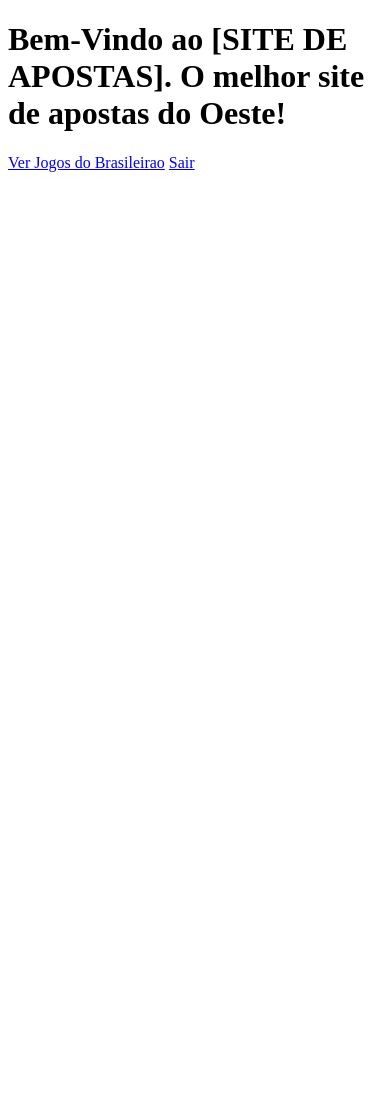
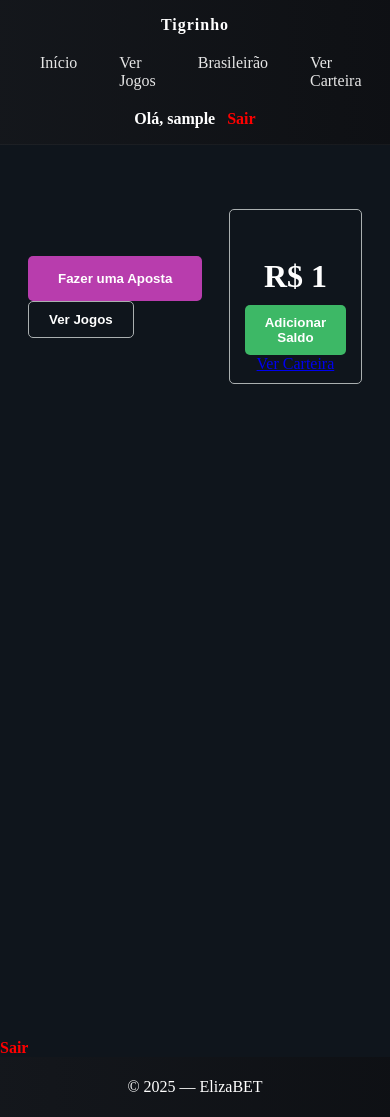
Before and after one commit to yKaike777/projeto-tigrinho, a PHP site: page / in a window 390 px wide. Before the commit the page ends 172 px from the top, so only its background shows below. Run offline with PHP 8.4, Linux system fonts and the light colour scheme; the visitor is signed in with stand-in values (Sample User, id 1).

Commit message:
Feat: Saldo

```diff
--- a/auth/login.php
+++ b/auth/login.php
@@ -18,6 +18,7 @@
         if (password_verify($password, $user['password'])) {
             $_SESSION['user_id'] = $user['id'];
             $_SESSION['username'] = $user['username'];
+            $_SESSION['balance'] = $user['balance'];
 
             header("location: ../index.php");
             exit();
--- /dev/null
+++ b/footer.php
@@ -0,0 +1,6 @@
+<footer>
+    <p>&copy; <?php echo date('Y'); ?> — ElizaBET</p>
+</footer>
+
+</body>
+</html>
--- /dev/null
+++ b/header.php
@@ -0,0 +1,27 @@
+<!DOCTYPE html>
+<html lang="pt-br">
+<head>
+    <meta charset="UTF-8">
+    <meta name="viewport" content="width=device-width, initial-scale=1.0">
+    <link rel="stylesheet" href="src/css/style.css">
+    <link rel="stylesheet" href="src/css/<?php echo $css?>.css">
+    <link rel="stylesheet" href="src/css/header.css">
+    <link rel="stylesheet" href="src/css/footer.css">
+    <title><?php echo $title?></title>
+</head>
+<body>
+    <header class="site-header">
+        <div class="logo">Tigrinho</div>
+
+        <nav class="nav">
+            <a href="index.php">Início</a>
+            <a href="brasileirao.php">Ver Jogos</a>
+            <a href="brasileirao.php">Brasileirão</a>
+            <a href="carteira.php">Ver Carteira</a>
+        </nav>
+
+        <div class="user-area">
+            <span class="greeting">Olá, <?php echo isset($_SESSION['username']) ? htmlspecialchars($_SESSION['username']) : 'Usuário'; ?></span>
+            <a href="auth/logout.php" class="link-sair">Sair</a>
+        </div>
+    </header>
--- a/index.php
+++ b/index.php
@@ -5,18 +5,26 @@
         header("Location: login.html");
         exit();
     }
+
+    $title = "Home";
+    $css = "index";
+    include 'header.php';
 ?>
 
-<!DOCTYPE html>
-<html lang="pt-br">
-<head>
-    <meta charset="UTF-8">
-    <meta name="viewport" content="width=device-width, initial-scale=1.0">
-    <title>Home - Tigrinho</title>
-</head>
-<body>
-    <h1>Bem-Vindo ao [SITE DE APOSTAS]. O melhor site de apostas do Oeste!</h1>
-    <a href="brasileirao.php">Ver Jogos do Brasileirao</a>
-    <a href="auth/logout.php">Sair</a>
-</body>
-</html>
+    <main>
+        <div id="banner">
+            <div id="button-container">
+                <button onclick="window.location.href='brasileirao.php'" class="primary-btn">Fazer uma Aposta</button>
+                <button onclick="window.location.href='brasileirao.php'" class="secondary-btn">Ver Jogos</button>
+            </div>
+
+            <div id="ver-carteira">
+                <span id="saldo">R$ <?php echo $_SESSION['balance']?></span>
+                <button class="add-btn">Adicionar Saldo</button>
+                <a href="carteira.php">Ver Carteira</a>
+            </div>
+        </div>
+    </main>
+
+    <a href="auth/logout.php" class="link-sair">Sair</a>
+    <?php include 'footer.php'?>
--- /dev/null
+++ b/src/css/footer.css
@@ -0,0 +1,7 @@
+footer{
+    background: linear-gradient(90deg, rgba(20,23,28,0.95), rgba(14,16,20,0.95));
+    display: flex;
+    justify-content: center;
+    align-items: center;
+    height: 60px;
+}
--- /dev/null
+++ b/src/css/header.css
@@ -0,0 +1,54 @@
+.site-header{
+    display: flex;
+    align-items: center;
+    justify-content: space-between;
+    padding: 16px 28px;
+    background: linear-gradient(90deg, rgba(20,23,28,0.95), rgba(14,16,20,0.95));
+    border-bottom: 1px solid rgba(255,255,255,0.04);
+    margin-bottom: 50px;
+}
+
+.site-header .logo{
+    font-weight: 700;
+    color: #fff;
+    letter-spacing: 1px;
+}
+
+.site-header .nav{
+    display: flex;
+    gap: 18px;
+}
+
+.site-header .nav a{
+    color: #e6e6e6;
+    text-decoration: none;
+    padding: 8px 12px;
+    border-radius: 6px;
+    transition: background-color 120ms ease, transform 120ms ease;
+}
+.site-header .nav a:hover{
+    background-color: rgba(255,255,255,0.04);
+    transform: translateY(-3px);
+}
+
+.site-header .user-area{
+    display: flex;
+    align-items: center;
+    gap: 12px;
+}
+
+.site-header .greeting{
+    color: #fff;
+    font-weight: 600;
+}
+
+.site-header .logout{
+    color: #fff;
+    background: rgba(184,61,173,1);
+    padding: 8px 12px;
+    border-radius: 6px;
+    text-decoration: none;
+}
+.site-header .logout:hover{
+    background: rgb(116,35,109);
+}
--- /dev/null
+++ b/src/css/index.css
@@ -0,0 +1,85 @@
+#ver-carteira{
+
+    height: 175px;
+    width: 175px;
+
+    border: 1px solid #aaafb0;
+    border-radius: 5px;
+    padding: 10px 15px;
+
+    display: flex;
+    flex-direction: column;
+    justify-content: end;
+    align-items: center;
+}
+
+#saldo{
+    font-size: 32px;
+    font-weight: bold;
+    margin-bottom: 10px;
+}
+
+.add-btn{
+    background-color: rgb(61, 184, 102);
+    color: rgb(255, 255, 255);
+    font-weight: bold;
+    cursor: pointer;
+    border: none;
+    border-radius: 5px;
+    padding: 10px 10px;
+}
+
+.primary-btn{
+    background-color: rgb(184, 61, 173);
+    color: rgb(255, 255, 255);
+    font-weight: bold;
+    cursor: pointer;
+    border: none;
+    border-radius: 5px;
+    padding: 15px 30px;
+}
+
+.primary-btn:hover{
+    transform: translateY(-5px);
+    background-color: rgb(116, 35, 109);
+}
+.secondary-btn:hover{
+    background-color: #222831;
+    transform: translateY(-5px);
+}
+
+.secondary-btn{
+    background-color: transparent;
+    color: rgb(255, 255, 255);
+    font-weight: bold;
+    cursor: pointer;
+    border: 1px solid #aaafb0;
+    border-radius: 5px;
+    padding: 10px 20px;
+}
+
+
+.link-sair{
+    color: red;
+    font-weight: bold;
+    cursor: pointer;
+    text-decoration: none;
+}
+
+main{
+    position: relative;
+    padding: 14px 28px;
+
+    min-height: 100dvh;
+}
+
+#banner{
+    display: flex;
+    justify-content: space-between;
+    align-items: center;
+}
+
+@media (max-width: 700px){
+    .site-header{ flex-direction: column; gap:12px; align-items: flex-start }
+    .site-header .nav{ width:100%; justify-content: flex-start; gap:10px }
+}
--- a/src/css/style.css
+++ b/src/css/style.css
@@ -3,3 +3,8 @@
     padding: 0;
     box-sizing: border-box;
 }
+
+body{
+    background-color: #0f151c;
+    color: white;
+}
```
Also changed, not shown: balance.php (added, +45 -0 lines), brasileirao.php (+13 -9 lines), carteira.php (added, +59 -0 lines), login.html (+6 -3 lines), signup.html (+7 -4 lines), src/css/carteira.css (added, +112 -0 lines), src/css/login.css (+30 -2 lines), src/js/carteira.js (added, +28 -0 lines), src/assets/pessoa_correndo_bg.jpg (added).
